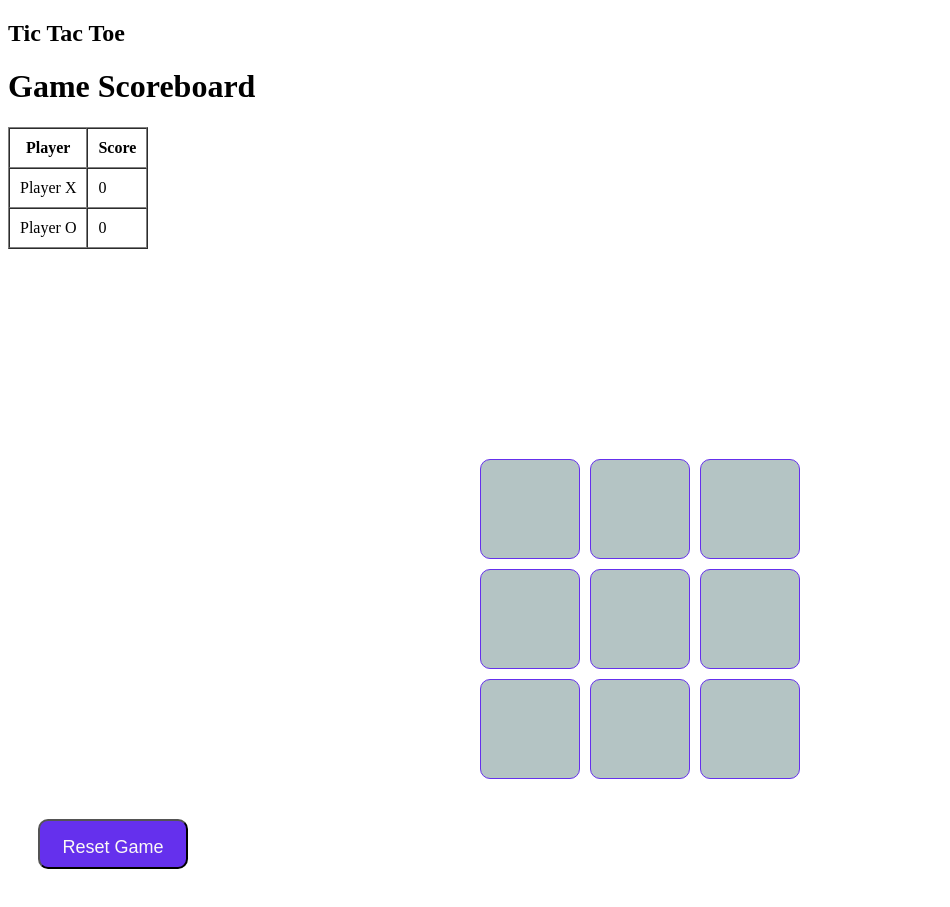
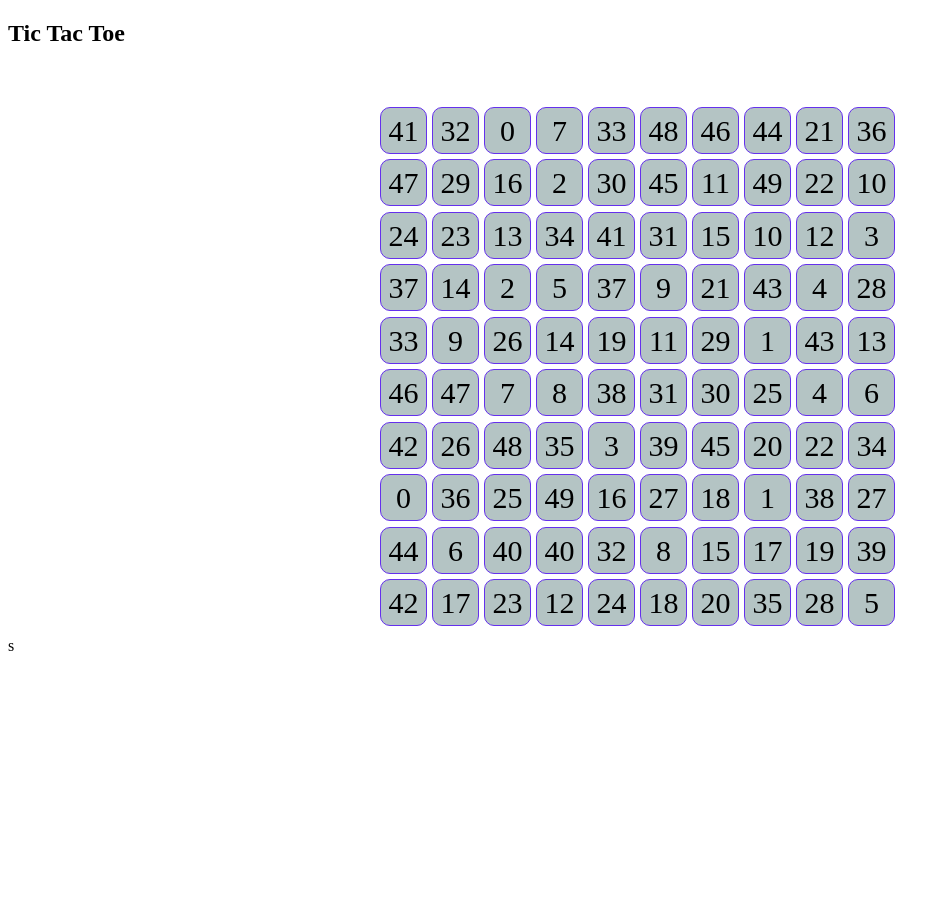
Before and after one commit to OJB2025/games, a React (Vite) app: page / in a window 1280 px wide. Shown: the whole page, without its empty margins (0-950 px from the left). After the commit the page ends 800 px from the top, so only its background shows below. Built offline with nearby package versions, Linux system fonts and the light colour scheme.

Commit message:
Started Marchy

```diff
--- a/src/App.css
+++ b/src/App.css
@@ -7,6 +7,19 @@
   gap: 10px;
   margin: auto;
   margin-top: 200px;
+  padding: 10px;
+  border-radius: 5px;
+}
+
+.bigbox2{
+  width: 520px;
+  height: 520px;
+  background-color: white;
+  display: flex;
+  flex-wrap: wrap;
+  gap: 5px;
+  margin: auto;
+  margin-top: 50px;
   padding: 10px;
   border-radius: 5px;
 }
@@ -26,6 +39,12 @@
   font-size: 70px;
   line-height: 98px;
 }
+.bigbox2 .box{
+  width: 45px;
+  height: 45px;
+  font-size: 30px;
+  line-height: 45px;
+}
 .btn{
   width: 150px;
   height: 50px;
--- a/src/App.jsx
+++ b/src/App.jsx
@@ -1,10 +1,11 @@
 import React from 'react'
+import Marchy from './pages/Marchy'
 import Tictactoe from './pages/Tictactoe'
 
 export default function App() {
   return (
     <div>
-      <Tictactoe/>
+      <Marchy />
     </div>
   )
 }
--- /dev/null
+++ b/src/pages/Marchy.jsx
@@ -0,0 +1,43 @@
+import { useEffect, useState } from 'react'
+import '../App.css'
+import Scoreboard from '../components/ScoreBoard'
+
+function Marchy() {
+  const [boxes, setBoxes] = useState(Array(100).fill(0)) // 9 boxes initialized to empty
+
+  const shuffleArray = (array) =>{
+    for (let i = array.length - 1; i > 0; i--) {
+        const j = Math.floor(Math.random() * (i + 1)); // Get a random index
+        [array[i], array[j]] = [array[j], array[i]]; // Swap elements
+    }
+    return array;
+  }
+
+  useEffect(()=>{
+    let array1 = []
+    for(let i=0; i<=49; i++){
+        array1.push(i)
+    }
+    let merged_array = array1.concat(array1);
+    setBoxes(shuffleArray(merged_array))
+  },[])
+
+
+  return (
+    <>
+      <h2>Tic Tac Toe</h2>
+      <div className={`bigbox2 `}>
+        {boxes.map((box, index) => (
+          <div
+            key={index}
+            className='box'
+          >
+            {box}
+          </div>
+        ))}
+      </div>s
+    </>
+  )
+}
+
+export default Marchy
--- a/src/pages/Tictactoe.jsx
+++ b/src/pages/Tictactoe.jsx
@@ -10,9 +10,11 @@ function Tictactoe() {
 
   const clickBox = (index) => {
     if (boxes[index] === '' && !playerWins) {
-      const newBoxes = [...boxes]
-      newBoxes[index] = currentPlayer
-      setBoxes(newBoxes)
+      // ["","","",'',"","","","",'']
+      //boxes[index] = currentPlayer
+      const newBoxes = [...boxes] //copied the content of a state into a variable
+      newBoxes[index] = currentPlayer //change the content at the clicked index in the newVariable
+      setBoxes(newBoxes) //replace boxed with the updated variable
     }
   }
 
@@ -31,9 +33,12 @@ function Tictactoe() {
       [0, 4, 8], [2, 4, 6] // Diagonal
     ]
 
-    for (let pattern of winPatterns) {
+    for (let pattern of winPatterns) { //loop through winPatterns
       const [a, b, c] = pattern
-      if (boxes[a] && boxes[a] === boxes[b] && boxes[b] === boxes[c]) {
+      if (boxes[a] //if boxes[a] is empty
+        && boxes[a] === boxes[b] //if boxes[a] is equal to boxes[b]
+        && boxes[b] === boxes[c] //if boxes[b] is equal to boxes[c]
+        ) { //
         setPlayerWins(true)
         updateScore()
         return
```
